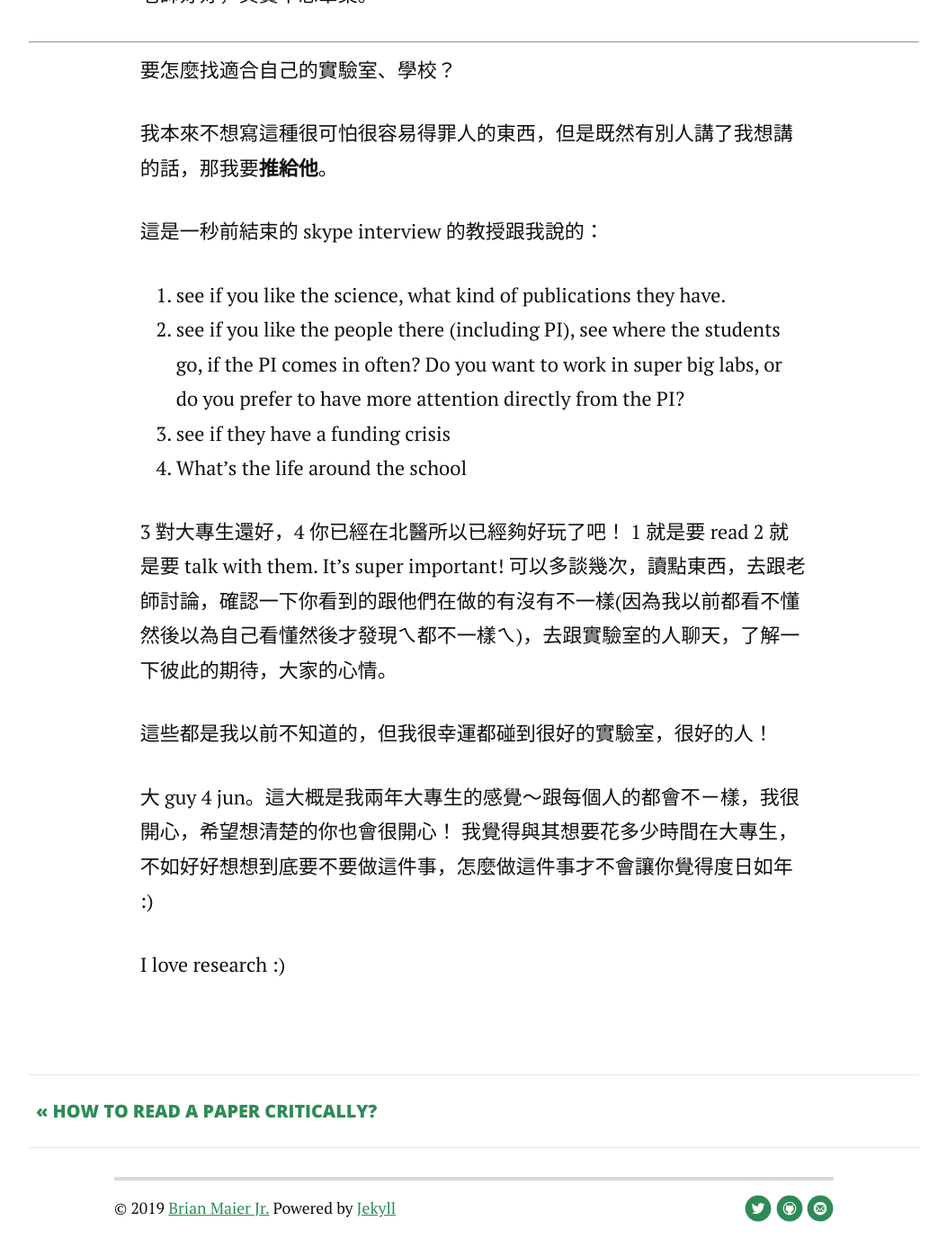
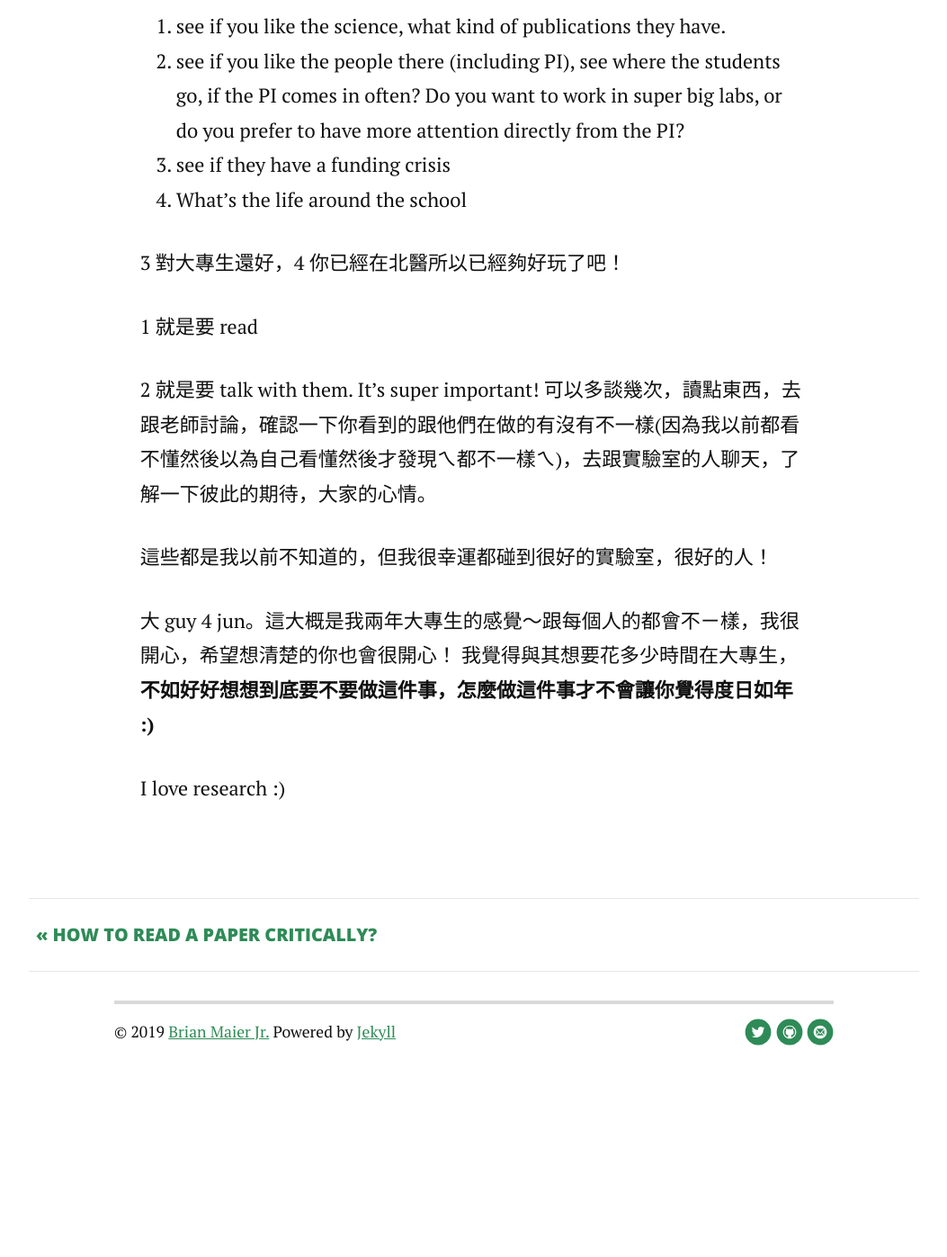
Before and after one commit to algaebrown/algaebrown.github.io, a Jekyll site: the page built from _posts/2019-02-06-MoST_time.md, in a window 1280 px wide and 1400 px high, scrolled down 7285 px. Shown: the top 1397 px of the window at 90% size, without its empty margins (113-1166 px from the left). Built offline with Jekyll 4.4.1, drawn with Linux system fonts in a browser that asks for light colours; nearby versions of some CDN libraries; after the commit the page ends 8488 px from its top, so only the background shows below that; some of the changed lines change nothing that is shown; some of the changed text lies outside the part shown.

Commit message:
modify some formatiing

```diff
--- a/_posts/2019-02-06-MoST_time.md
+++ b/_posts/2019-02-06-MoST_time.md
@@ -30,7 +30,7 @@
 1. 大專生是自己的事
 2. 務必也要跟老師討論清楚
 
-------
+
 撇除以上因素，我想你想問的是，**研究要花多少時間，才會有你想要的結果？**以及**你的時間會花在哪一些事上面？**
 
 ### 要花多少時間才有成果？
@@ -49,7 +49,6 @@
 
 > 我無法告訴你你會花多少時間才會有成果，但是只要是為了自己而做的事，有趣的事情就不會度日如年。找對題目跟老師，是很關鍵的因素。
 
-------
 ### 會把時間花在哪一些地方？
 
 也很難說，依然看你跟你老師和你的計劃，但ㄧ定會需要好ㄧ段時間學會基本的 tool set 和該領域的ㄧ些背景知識，然後在老師的guide 下開始做第一個步驟、回答問題、不如預期、然後再修正、再不如預期，然後開始有ㄧ點在研究的感覺。
@@ -67,10 +66,13 @@
 有人說知道要怎麼收斂然後做事有個限度很重要，因為對碩博來說**畢業很重要**。很明顯我也還在學如何在收斂發散中取得平衡！
 
 ### 時間花在哪，小結：
+
 1. 技術： 如果是生物小白一開始會因為 programming 和 linux 受苦，接下來就是因為數學感到很挫敗。這就是人生。
+
 2. 解決問題，和解決問題需要的技術和文章，和這個問題產生的下個問題，永遠沒有了結的ㄧ天
-------
-接下來要討論
+
+
+
 ### 老師教你什麼
 
 這也很看個人 style，他要緊緊抓住你，在地上用粉筆畫ㄧ條線要你走在線上；還是要放你亂跑，這會使你學到不同的東西。
@@ -83,15 +85,15 @@
 
 甚至關於 career，修課的建議，我看不懂的數學，詭異奇葩但是有趣的 paper，都可以跟老師討論這樣。
 
-我想我很感謝他給我自由度，讓我做我喜歡的題目，試圖自己解決問題，讓我學到很多，也讓我知道什麼時候該問專家就要問專家、該開外掛就要開。他讓我知道大專生是我自己的事，但也同時給我很多很多support。
+我想我很感謝他給我自由度，讓我做我喜歡的題目，試圖自己解決問題，讓我學到很多，也讓我知道什麼時候該問專家就要問專家。他讓我知道大專生是我自己的事，但也同時給我很多很多support。
 
 其實學怎麼研究就是學怎麼解決ㄧ個又ㄧ個問題吧。
 
 ### 小結：
 老師好好，其實不想畢業。
 
-------
-要怎麼找適合自己的實驗室、學校？
+
+### 要怎麼找適合自己的實驗室、學校？
 
 我本來不想寫這種很可怕很容易得罪人的東西，但是既然有別人講了我想講的話，那我要**推給他**。
 
@@ -102,13 +104,15 @@
 4. What's the life around the school
 
 3 對大專生還好，4 你已經在北醫所以已經夠好玩了吧！
+
 1 就是要 read
+
 2 就是要 talk with them. It's super important! 可以多談幾次，讀點東西，去跟老師討論，確認一下你看到的跟他們在做的有沒有不一樣(因為我以前都看不懂然後以為自己看懂然後才發現ㄟ都不一樣ㄟ)，去跟實驗室的人聊天，了解一下彼此的期待，大家的心情。
 
 這些都是我以前不知道的，但我很幸運都碰到很好的實驗室，很好的人！
 
 大 guy 4 jun。這大概是我兩年大專生的感覺～跟每個人的都會不ㄧ樣，我很開心，希望想清楚的你也會很開心！
-我覺得與其想要花多少時間在大專生，不如好好想想到底要不要做這件事，怎麼做這件事才不會讓你覺得度日如年 :)
+我覺得與其想要花多少時間在大專生，**不如好好想想到底要不要做這件事，怎麼做這件事才不會讓你覺得度日如年 :)**
 
 I love research :)
 
```
